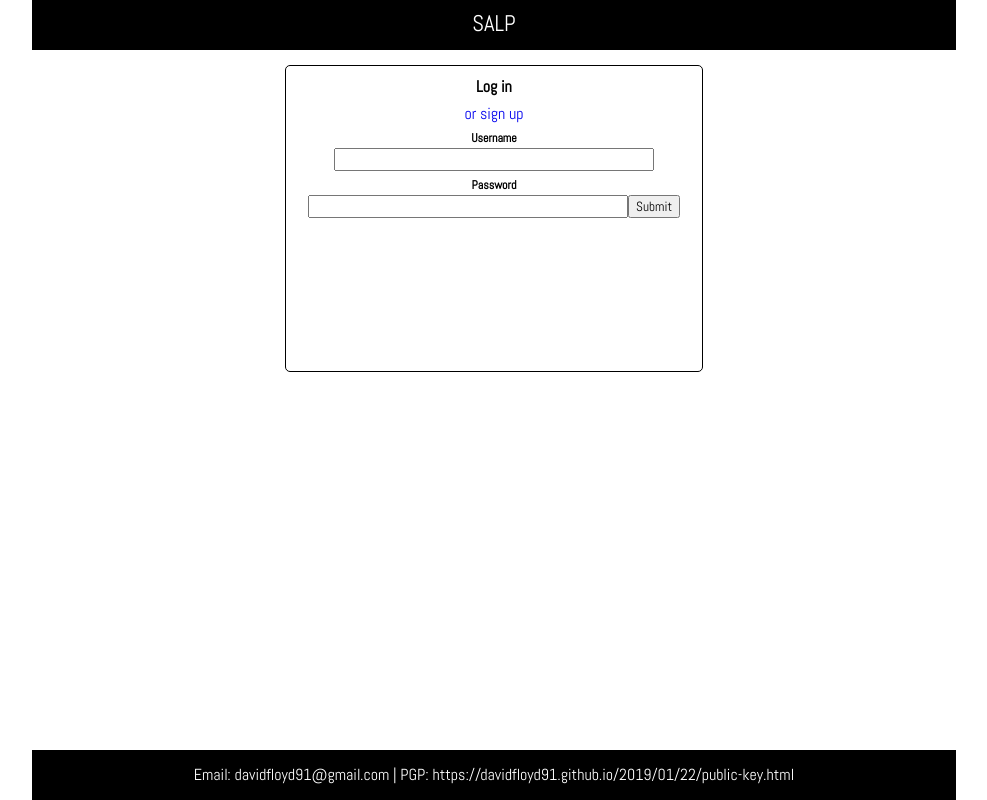
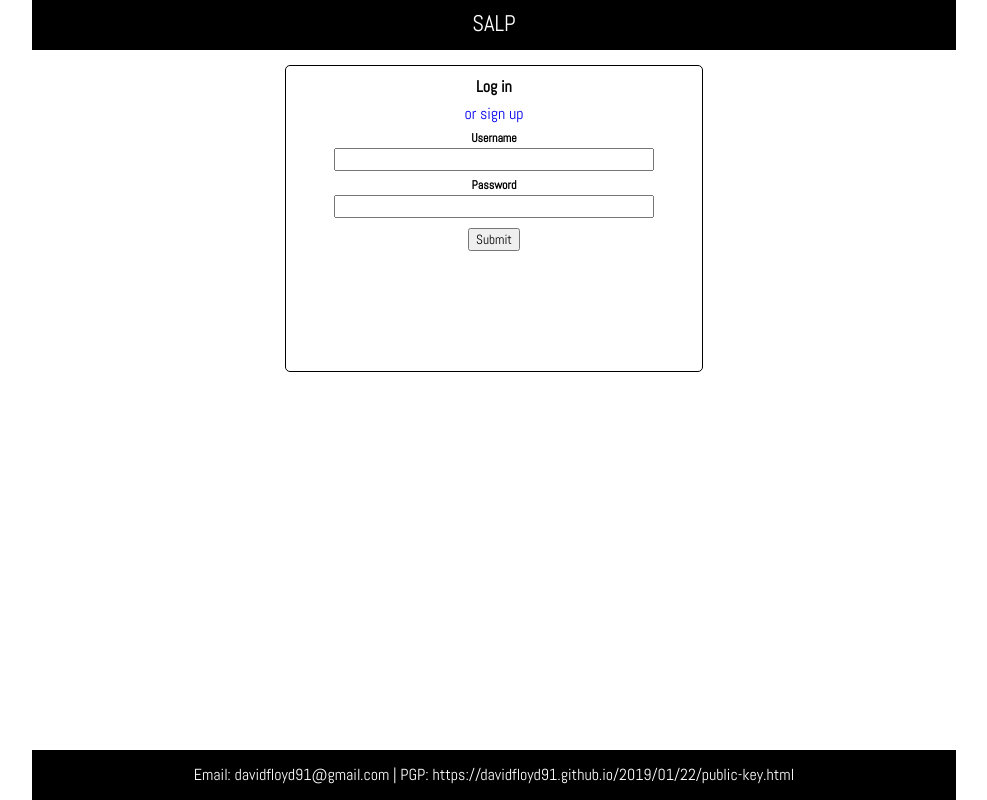
Before and after one commit to davidfloyd91/final-flatiron-project, a React (Create React App) app: page /login in a window 1280 px wide. Shown: the whole page, without its empty margins (146-1133 px from the left). Built offline with nearby package versions, Linux system fonts and the light colour scheme.

Commit message:
fixed the submit button on login and signup

```diff
--- a/src/App.css
+++ b/src/App.css
@@ -49,6 +49,11 @@ a {
   text-align: center;
 }
 
+.blockButton {
+  display: block;
+  margin-top: 10px;
+}
+
 .card {
   width: 243px;
   display: inline-block;
@@ -67,8 +72,11 @@ a {
   display: inline;
 }
 
+
 .center {
-  margin: 0 auto;
+  /* margin: 0 auto; */
+  margin-left: auto;
+  margin-right: auto;
   text-align: center;
 }
 
--- a/src/Login.js
+++ b/src/Login.js
@@ -64,7 +64,9 @@ class Login extends Component {
               value={this.state.password}
               onChange={this.handleChange}
             />
-            <button type='submit'>Submit</button>
+            <div className='center blockButton'>
+              <button type='submit'>Submit</button>
+            </div>
           </form>
         </div>
       </div>
--- a/src/Signup.js
+++ b/src/Signup.js
@@ -86,7 +86,9 @@ class Signup extends Component {
               value={this.state.confirmation}
               onChange={this.handleChange}
             />
-            <button type='submit'>Submit</button>
+            <div className='center blockButton'>
+              <button type='submit'>Submit</button>
+            </div>
           </form>
         </div>
       </div>
```
